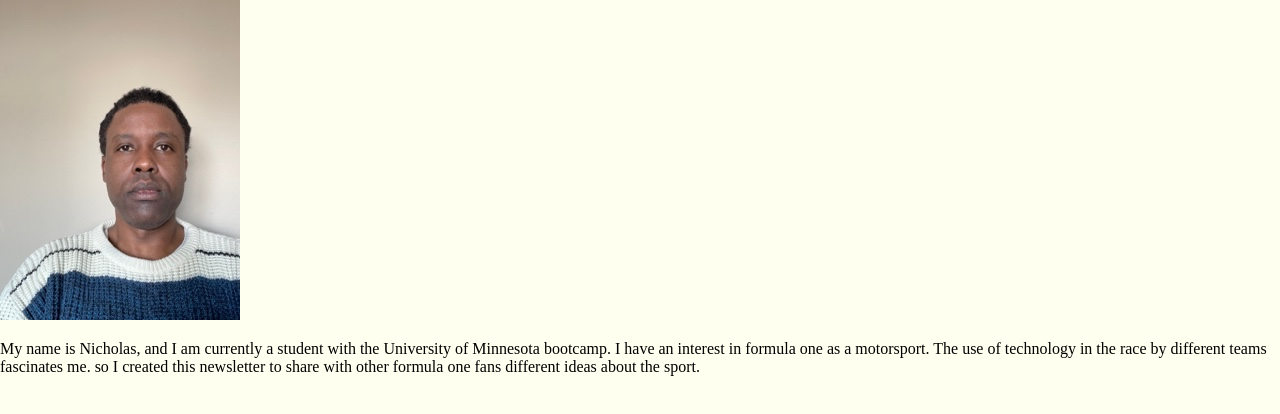
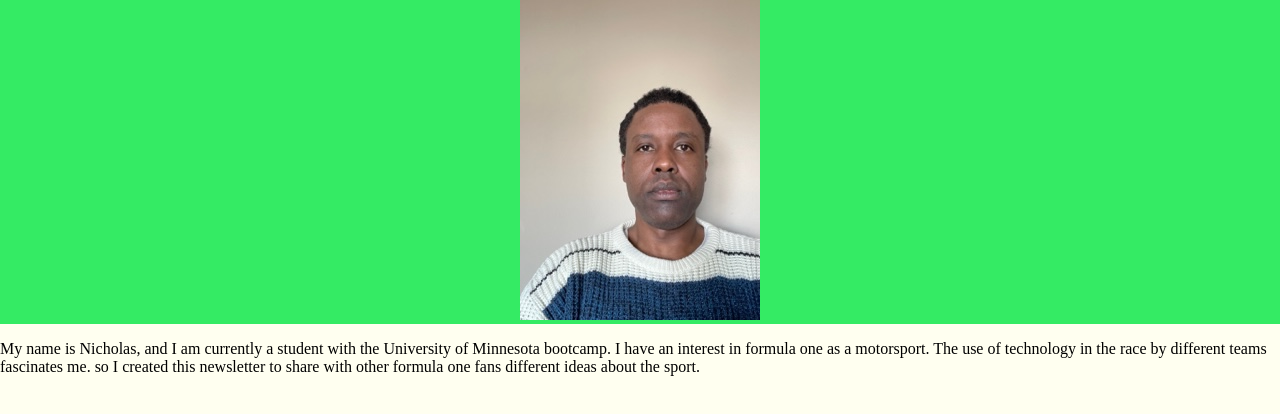
Before and after one commit to Tocopro/formula_one_website, a plain HTML site: page index2.html in a window 1280 px wide. Shown: the top 414 px of the page. Drawn offline with Linux system fonts and the light colour scheme.

Commit message:
file Modification

```diff
--- a/index2.html
+++ b/index2.html
@@ -7,8 +7,11 @@
     <link rel="stylesheet" href="./webpage.css">
 </head>
 <body>
-<!--------webpage creator image---------------->
-<img id="creator_photo" src="profile picture.jpg" alt="Oops">
+  <div id="photo_author">
+      <!--------webpage creator image---------------->
+      <img src="profile picture.jpg" alt="Oops">
+  </div>
+
 <!----------------brief introduction---------------->
 <p id="introduction_paragraph">
   My name is Nicholas, and I am currently a student with the University of Minnesota bootcamp.
--- a/webpage.css
+++ b/webpage.css
@@ -215,6 +215,13 @@ a{
     border-radius: 5px;
 
 }
+#photo_author
+{
+    text-align: center;
+    justify-content: center;
+    background-color: #34eb64;
+}
+
 /*   the media querries for adaptation to different screen sizes this adptation is for 480px and bigger   */
 @media  screen and (min-width: 480px)
 {
```
